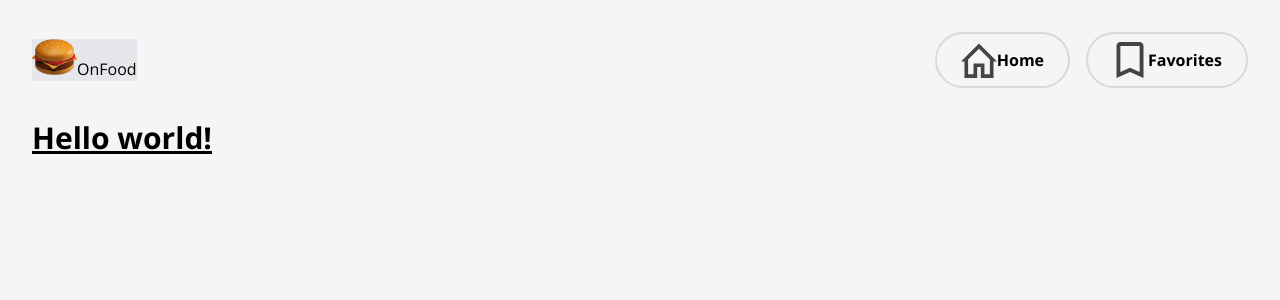
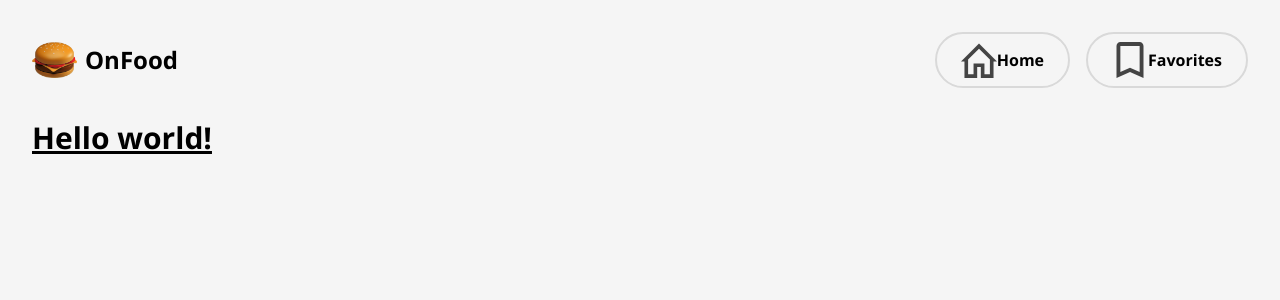
Before and after one commit to williamkoller/frontend-expert, a Next.js app in the folder front-on-food/: page / in a window 1280 px wide. Shown: the top 300 px of the page. Built offline with nearby package versions, Linux system fonts and the light colour scheme.

Commit message:
feat: add css for header

```diff
--- a/front-on-food/components/header/header.module.css
+++ b/front-on-food/components/header/header.module.css
@@ -14,6 +14,8 @@
   @apply hover:bg-[#503e9d] hover:text-white hover:border-[#503e9d];
 }
 
-.brand {
-  @apply bg-gray-200;
+.brand a {
+  @apply flex items-center gap-2 text-black;
+  @apply text-xl md:text-2xl font-bold;
+  @apply transition-opacity hover:opacity-80;
 }
```
